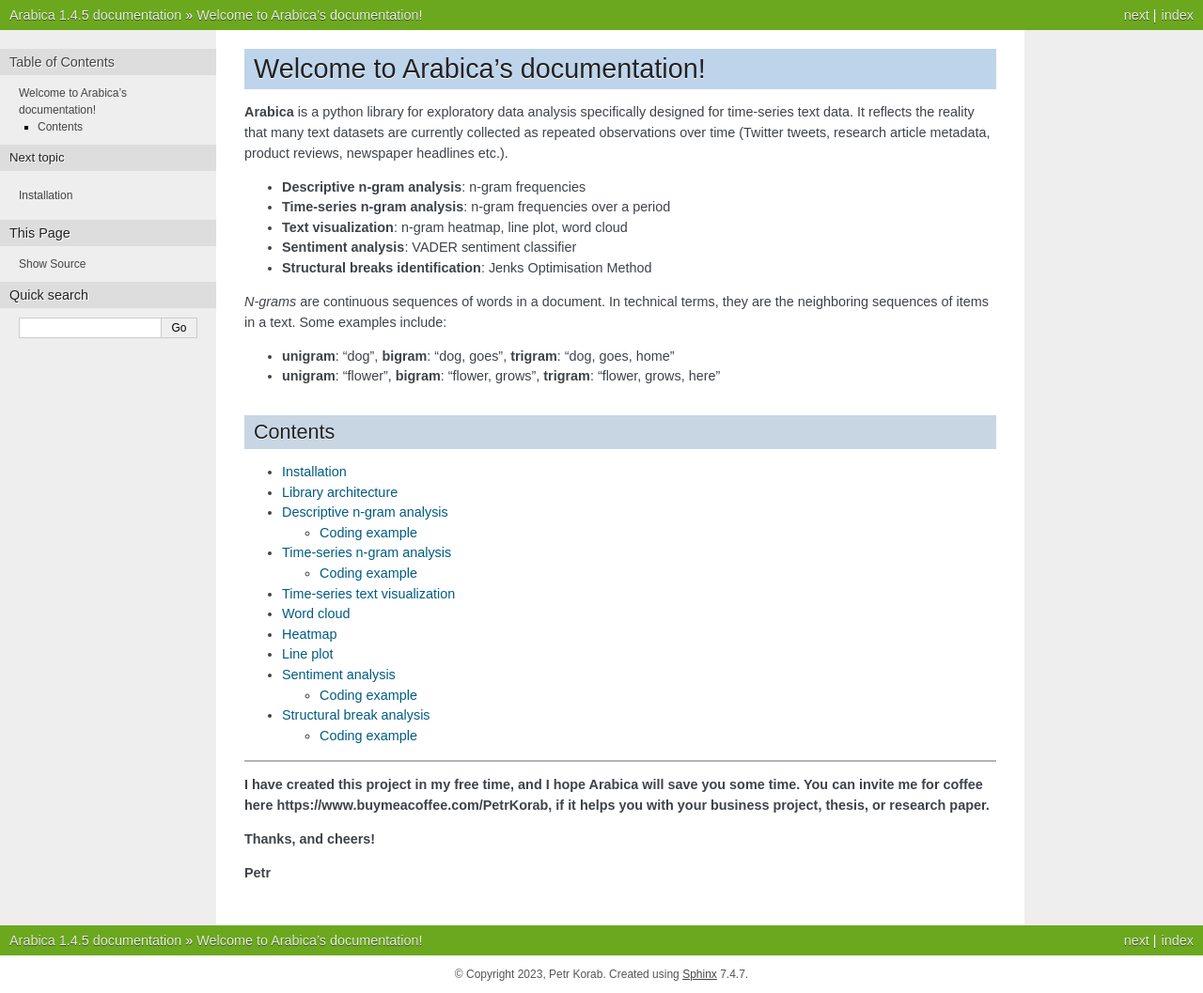
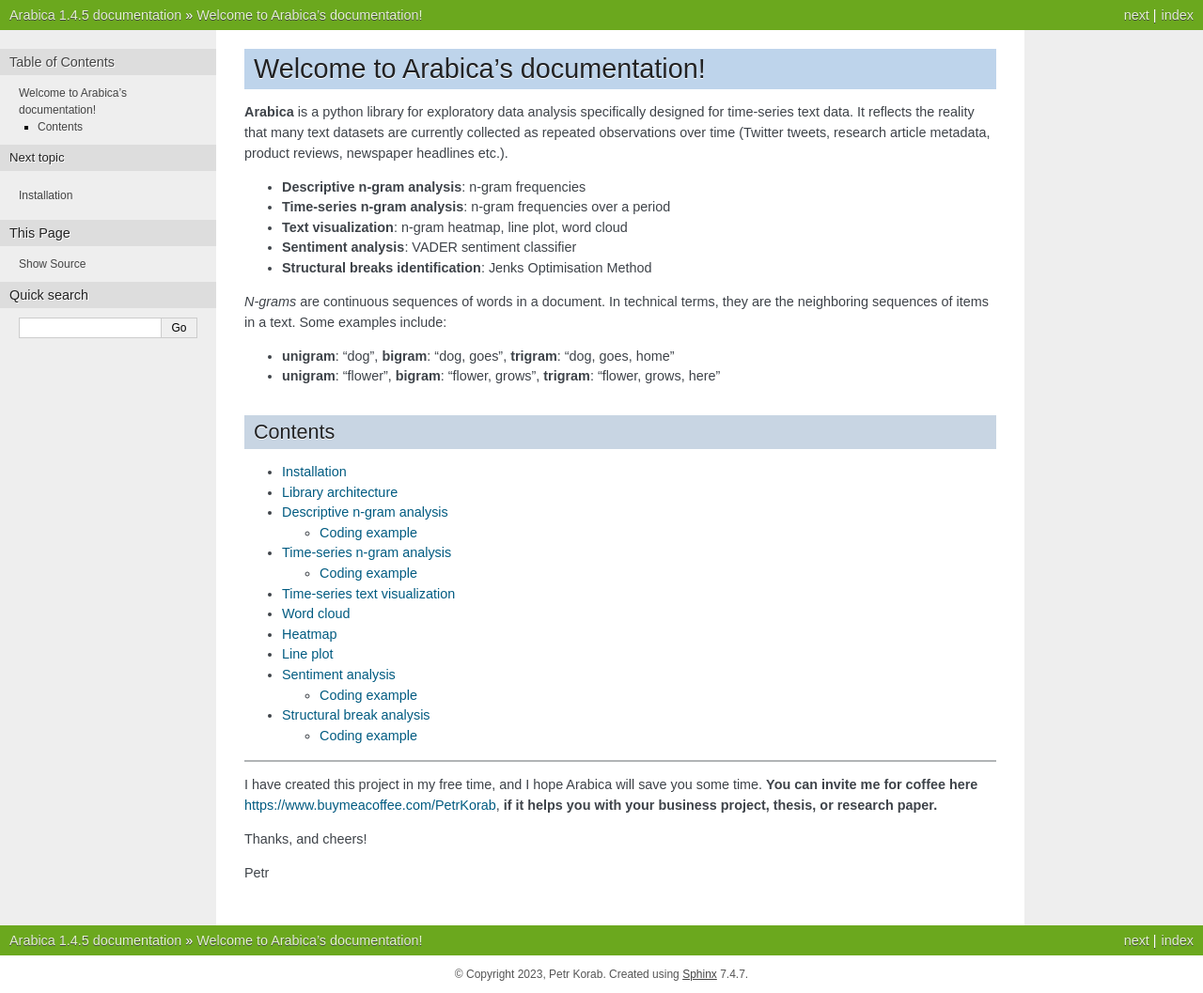
Before and after one commit to PetrKorab/Arabica, a Sphinx documentation site: the page built from docs/source/index.rst, in a window 1280 px wide. Shown: the whole page at 94% size. Built offline with Sphinx 7.4.7, drawn with Linux system fonts in a browser that asks for light colours; pages that are not in the unit, such as notebooks, are missing from menus.

```diff
--- a/docs/source/index.rst
+++ b/docs/source/index.rst
@@ -41,8 +41,8 @@ Contents
 ------
 
 
-**I have created this project in my free time, and I hope Arabica will save you some time. You can invite me for coffee here https://www.buymeacoffee.com/PetrKorab, if** **it helps you with your business project, thesis, or research paper.**
+I have created this project in my free time, and I hope Arabica will save you some time. **You can invite me for coffee here** https://www.buymeacoffee.com/PetrKorab, **if it helps you with your business project, thesis, or research paper.**
 
-**Thanks, and cheers!**
+Thanks, and cheers!
 
-**Petr**
+Petr
```
